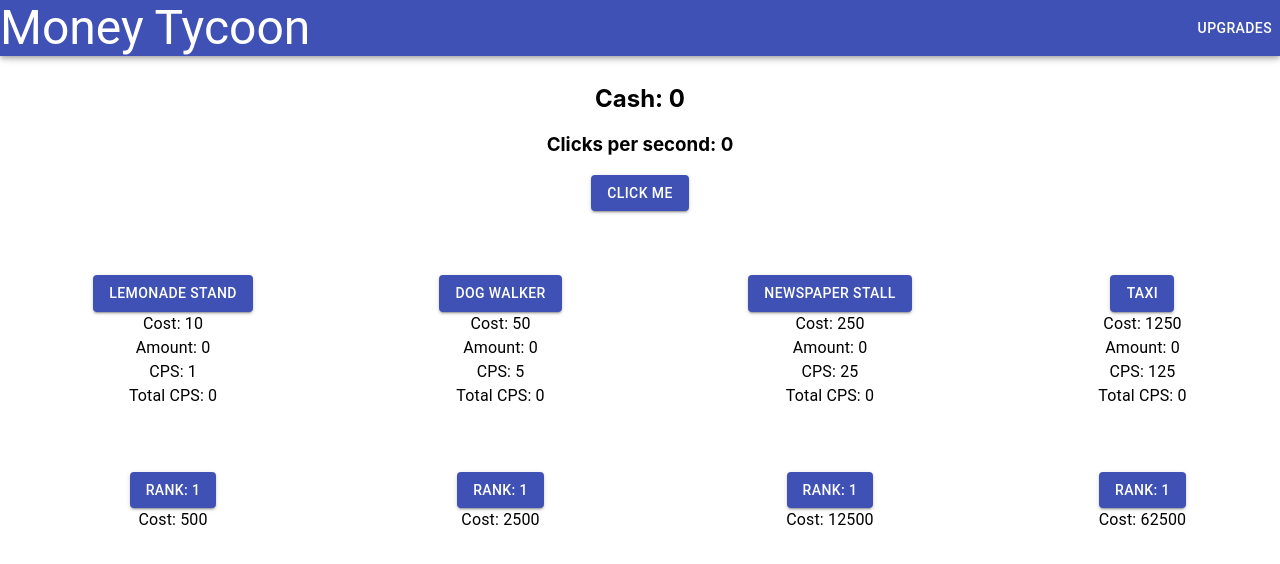
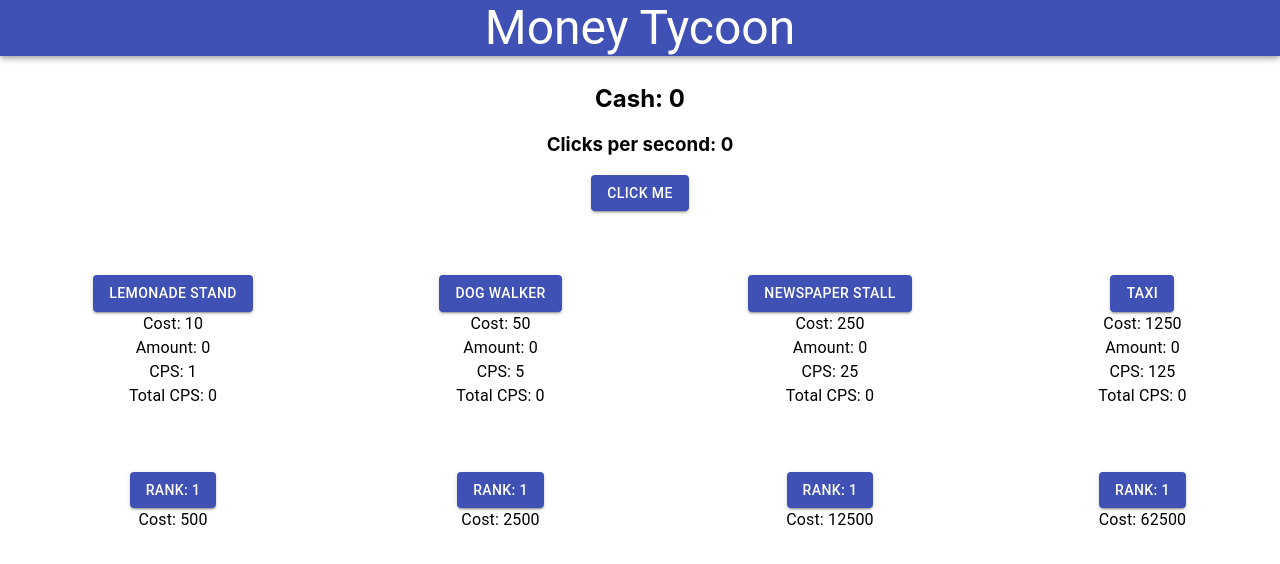
Before and after one commit to Simon2591990/Clicker-Game, a React (Create React App) app: page / in a window 1280 px wide. Shown: the top 564 px of the page. Built offline with nearby package versions, Linux system fonts and the light colour scheme.

Commit message:
moved upgrade button

```diff
--- a/src/App.js
+++ b/src/App.js
@@ -59,15 +59,13 @@ function App() {
 
   return (
    <>
-    <AppBar  position='fixed'>
-      <Grid container justify='space-between'>
+    <AppBar>
+      <Grid container justify='center'>
         <Typography variant='h3'>
           Money Tycoon
         </Typography>
-        <Button color='inherit' edge='end'>
-          Upgrades
-        </Button>
       </Grid>
+
 
     </AppBar>
     <Toolbar/>
```
